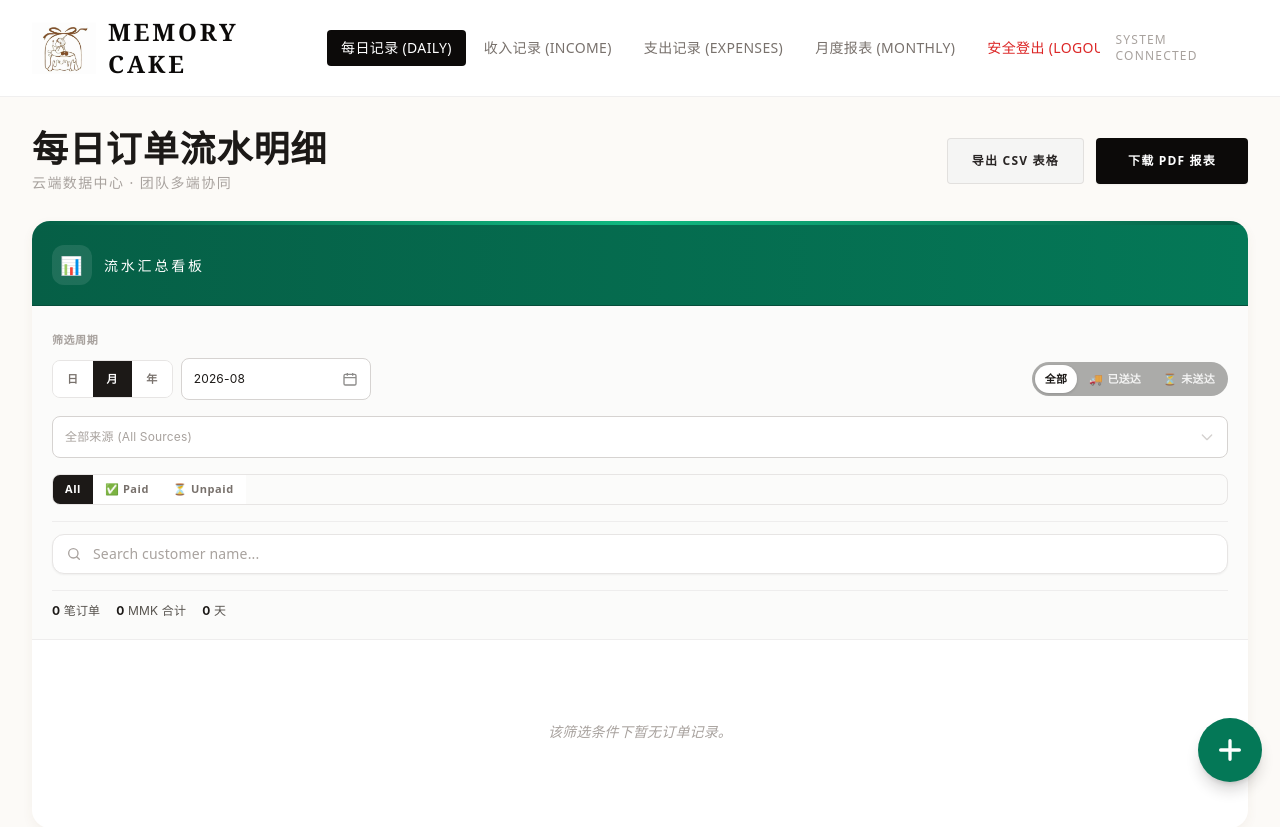
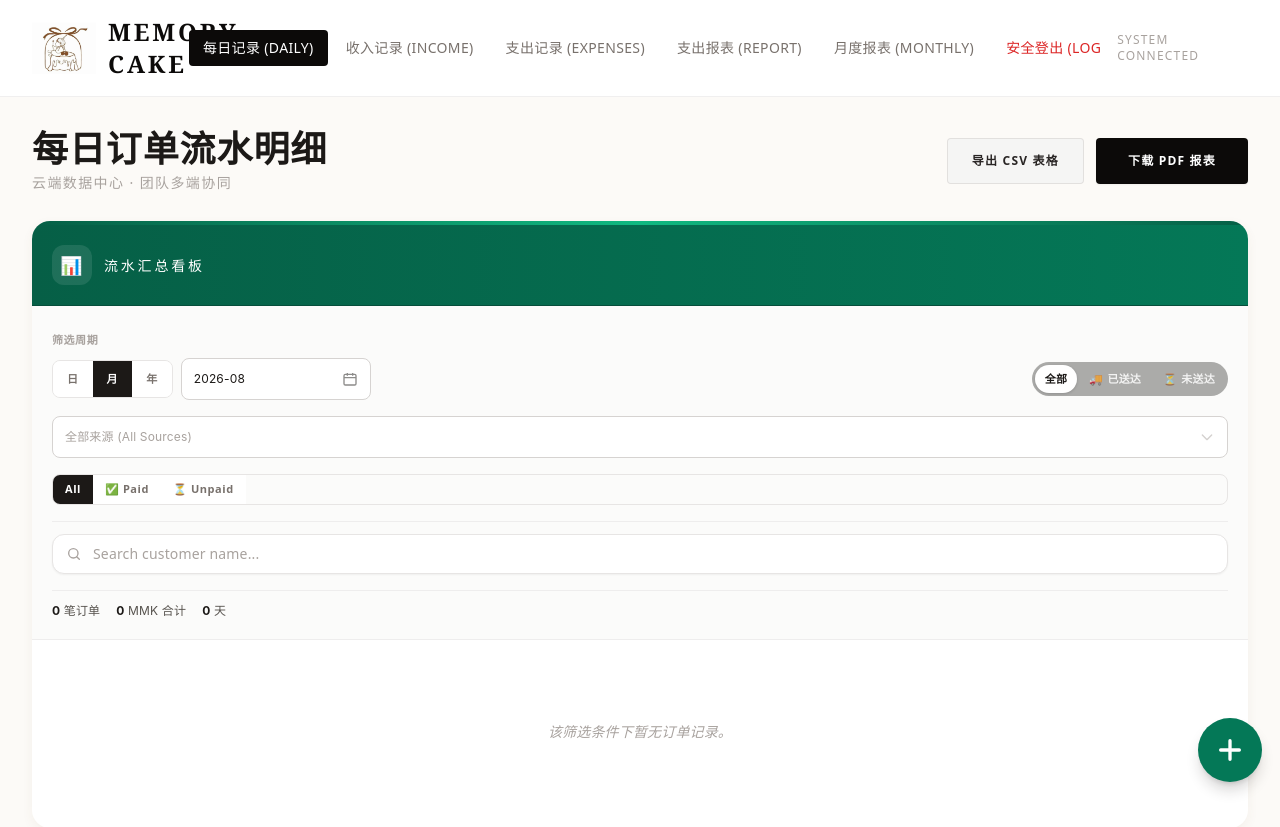
Before and after one commit to Nyein-Htut/memory_cake_reporting, a Flask app: page / in a window 1280 px wide. Shown: the top 827 px of the page. Run offline with Flask 3, Linux system fonts and the light colour scheme; the visitor is signed in with stand-in values (Sample User, id 1); data that the repository does not hold is empty; some libraries are stand-ins or nearby versions.

Commit message:
Add link to expense report in base.html

```diff
--- a/templates/base.html
+++ b/templates/base.html
@@ -2463,6 +2463,9 @@
                          <a href="/expenses" class="{% if active_page == 'expenses' %}bg-stone-950 text-white shadow-xs{% else %}text-stone-500 hover:text-stone-900 hover:bg-stone-100{% endif %} px-3.5 py-2 rounded font-medium transition-all">
                             支出记录 (Expenses)
                         </a>
+                        <a href="/expense_report" class="{% if active_page == 'expense_report' %}bg-stone-950 text-white shadow-xs{% else %}text-stone-500 hover:text-stone-900 hover:bg-stone-100{% endif %} px-3.5 py-2 rounded font-medium transition-all">
+                            支出报表 (Report)
+                        </a>
                         <a href="/monthly" class="{% if active_page == 'monthly' %}bg-stone-950 text-white shadow-xs{% else %}text-stone-500 hover:text-stone-900 hover:bg-stone-100{% endif %} px-3.5 py-2 rounded font-medium transition-all">
                             月度报表 (Monthly)
                         </a>
```
